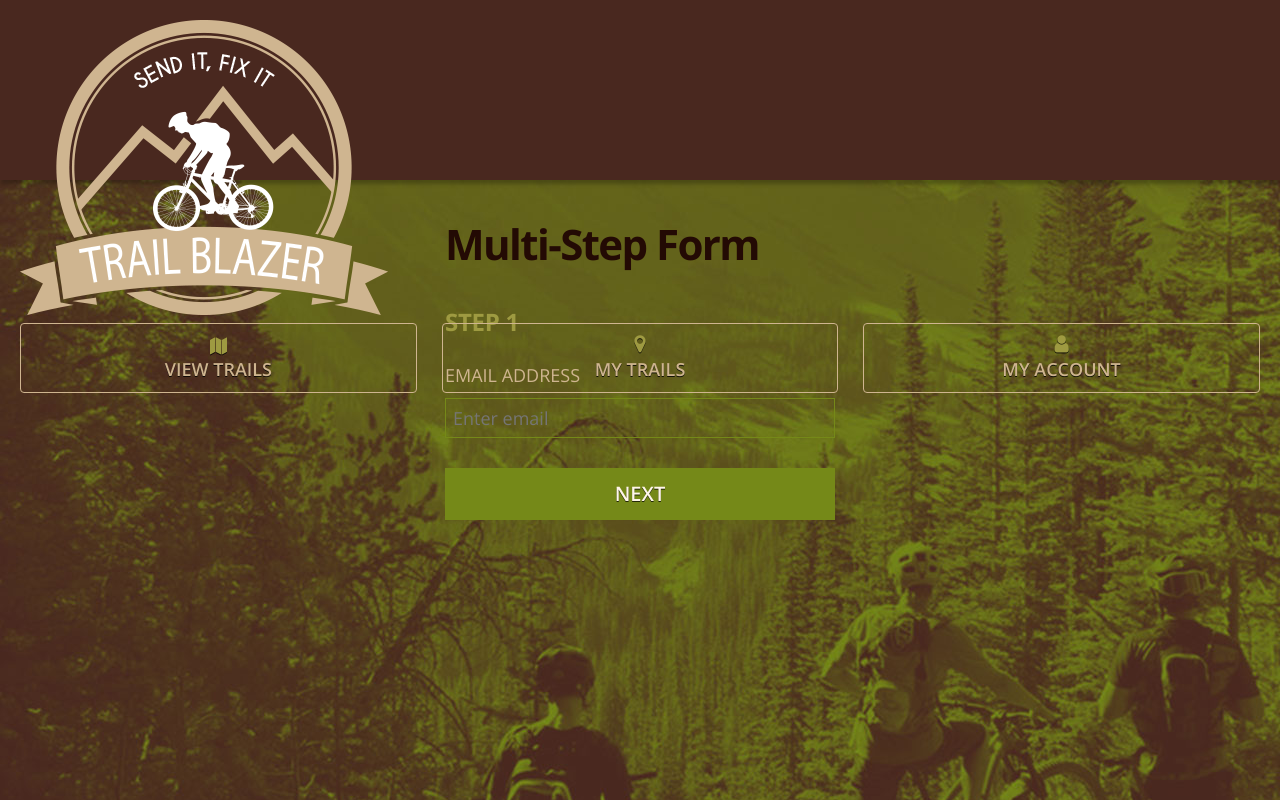
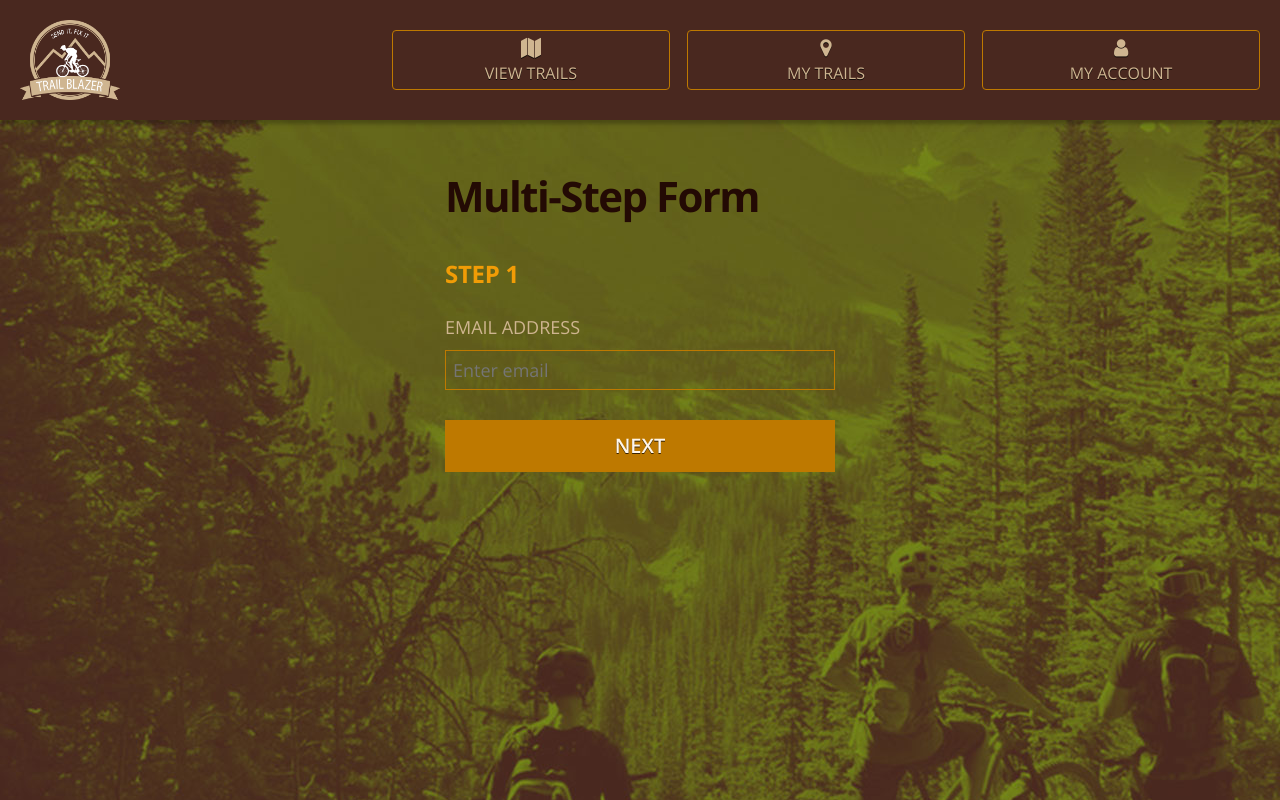
Before and after one commit to verrixkio/trail-blazer, a React (Create React App) app in the folder trail-blazer-frontend/: page /form-example in a window 1280 px wide. Built offline with nearby package versions, Linux system fonts and the light colour scheme; what google-maps-react would draw is missing.

Commit message:
Update and render application.css file

```diff
--- a/trail-blazer-frontend/src/css/application.css
+++ b/trail-blazer-frontend/src/css/application.css
@@ -2,7 +2,7 @@
 
 * Description:    CSS Layout for Trail Blazers Application V1B
 * Date Created:   19/03/29
-* Date Updated:   19/04/08
+* Date Updated:   19/04/09
 
 * 01. Variables
 * 02. Layout
@@ -89,6 +89,46 @@ textarea {
 /* =============================================================================
 02. Layout
 ================================================================================ */
+.primary__header {
+  grid-area: header; }
+
+.primary__footer {
+  grid-area: footer; }
+
+.primary__main {
+  grid-area: main; }
+
+.primary {
+  display: grid;
+  grid-template-areas: "header" "main" "footer";
+  grid-template-columns: 100%;
+  grid-template-rows: 132px  1fr 120px;
+  min-height: 100vh;
+  margin: 0;
+  padding: 0;
+  z-index: 0; }
+
+.primary__main {
+  margin: 40px 10px; }
+
+.primary__main.reset {
+  position: absolute;
+  margin: 0;
+  width: 100%;
+  height: 100%; }
+
+hr.seperator {
+  display: block;
+  height: 1px;
+  border: 0;
+  border-top: 1px solid #BE7900;
+  margin: 40px 0;
+  padding: 0; }
+
+@media only screen and (max-width: 799px) {
+  .primary {
+    grid-template-rows: 132px  1fr 120px; } }
+
 /* Container holding the image and the text */
 .container {
   width: 100%;
@@ -137,45 +177,6 @@ textarea {
   top: 50%;
   left: 50%;
   transform: translate(-50%, -50%); }
-
-.primary__header {
-  grid-area: header; }
-
-.primary__footer {
-  grid-area: footer; }
-
-.primary__main {
-  grid-area: main; }
-
-.primary {
-  display: grid;
-  grid-template-areas: "header" "main" "footer";
-  grid-template-columns: 100%;
-  grid-template-rows: 180px  1fr 120px;
-  min-height: 100vh;
-  margin: 0;
-  padding: 0;
-  z-index: 0; }
-
-.primary__main {
-  margin: 40px 10px; }
-
-.primary__main.reset {
-  margin: 0;
-  width: 100%;
-  height: 100%; }
-
-hr.seperator {
-  display: block;
-  height: 1px;
-  border: 0;
-  border-top: 1px solid #758918;
-  margin: 40px 0;
-  padding: 0; }
-
-@media only screen and (max-width: 799px) {
-  .primary {
-    grid-template-rows: 240px  1fr 120px; } }
 
 /* =============================================================================
 03. Typography
@@ -286,27 +287,20 @@ h3.logo-sml {
   -webkit-box-shadow: 1px 4px 4px 0 rgba(0, 0, 0, 0.25);
   box-shadow: 1px 4px 4px 0 rgba(0, 0, 0, 0.25);
   z-index: 2;
-  height: 180px; }
-  .primary__top-bar .logo {
+  height: 120px; }
+  .primary__top-bar .image {
+    float: left;
     display: block;
-    padding: 20px 0 10px;
+    margin: 0;
     padding: 0;
-    margin: 10px 0;
+    height: 80px;
     border-bottom: none;
-    font: 600 22px/1.5em "Open Sans", Arial, sans-serif;
-    text-decoration: none;
-    text-transform: uppercase;
-    text-shadow: 0 1px rgba(0, 0, 0, 0.8);
+    cursor: pointer;
     -webkit-transition: all 0.3s ease-out;
     -moz-transition: all 0.3s ease-out;
     -ms-transition: all 0.3s ease-out;
     -o-transition: all 0.3s ease-out;
     transition: all 0.3s ease-out; }
-    .primary__top-bar .logo:link, .primary__top-bar .logo:visited {
-      color: #CFB590;
-      text-decoration: none; }
-    .primary__top-bar .logo:hover, .primary__top-bar .logo:focus {
-      color: #FFF6E9; }
   .primary__top-bar p {
     display: block;
     margin: 0 0 20px;
@@ -322,8 +316,6 @@ h3.logo-sml {
   max-width: 800px; }
 
 @media only screen and (max-width: 799px) {
-  .primary__top-bar {
-    height: 240px; }
   .primary__top-bar .logo {
     float: none;
     font: 600 18px/1.5em "Open Sans", Arial, sans-serif;
@@ -353,7 +345,7 @@ h3.logo-sml {
   bottom: 0;
   left: 0;
   width: 100%;
-  height: 120px;
+  height: 70px;
   padding: 20px;
   background-color: #49281F;
   -webkit-box-shadow: 1px -4px 4px 0 rgba(0, 0, 0, 0.25);
@@ -368,22 +360,19 @@ h3.logo-sml {
 .fa {
   display: block;
   text-align: center;
-  margin: 0 0 5px;
-  font: normal normal normal 20px/1 FontAwesome; }
-
-.fa.fa-map {
-  margin: 3px 0 5px;
-  font: normal normal normal 17px/1 FontAwesome; }
+  margin: 8px 0 5px;
+  font: normal normal normal 30px/1 FontAwesome; }
 
 .navbar-nav {
-  width: 100%;
-  margin: 7.5px 0px; }
+  float: right;
+  width: 70%;
+  margin: 10px 0 0; }
 
 .nav > li {
   display: inline-block;
   width: 32%;
   margin: 0 1% 0 1%;
-  font: 400 16px/20px "Open Sans", Arial, sans-serif;
+  font: 400 14px/20px "Open Sans", Arial, sans-serif;
   text-transform: uppercase;
   text-shadow: 0 1px rgba(0, 0, 0, 0.8); }
   .nav > li:first-child {
@@ -393,7 +382,7 @@ h3.logo-sml {
   .nav > li a {
     color: #CFB590;
     text-align: center;
-    border: 1px solid #CFB590;
+    border: 1px solid #BE7900;
     border-radius: 4px;
     -webkit-transition: all 0.3s ease-out;
     -moz-transition: all 0.3s ease-out;
@@ -401,21 +390,33 @@ h3.logo-sml {
     -o-transition: all 0.3s ease-out;
     transition: all 0.3s ease-out; }
     .nav > li a i {
-      color: #9E9A41; }
+      color: #CFB590;
+      -webkit-transition: all 0.3s ease-out;
+      -moz-transition: all 0.3s ease-out;
+      -ms-transition: all 0.3s ease-out;
+      -o-transition: all 0.3s ease-out;
+      transition: all 0.3s ease-out; }
+    .nav > li a span {
+      display: none; }
 
 .navbar-nav > li > a {
-  padding: 10px 15px;
-  height: 70px; }
+  padding: 5px 15px;
+  height: 60px; }
 
 .nav > li > a:hover,
 .nav > li > a:focus {
   color: #FFF6E9;
   text-decoration: none;
   background-color: transparent;
-  border: 1px solid #FFF6E9; }
+  border: 1px solid #FFF6E9;
+  -webkit-transition: all 0.3s ease-out;
+  -moz-transition: all 0.3s ease-out;
+  -ms-transition: all 0.3s ease-out;
+  -o-transition: all 0.3s ease-out;
+  transition: all 0.3s ease-out; }
   .nav > li > a:hover i,
   .nav > li > a:focus i {
-    color: #FFF6E9; }
+    color: #F19C06; }
 
 .navbar-icon-top .navbar-nav > li > a > .fa {
   position: relative;
@@ -432,11 +433,9 @@ h3.logo-sml {
 @media (min-width: 768px) {
   .navbar-icon-top .navbar-brand {
     padding: 25px 15px; }
-  .nav > li {
-    font: 600 18px/20px "Open Sans", Arial, sans-serif; }
   .navbar-nav > li > a {
-    padding-top: 10px;
-    padding-bottom: 10px; }
+    padding-top: 8px;
+    padding-bottom: 8px; }
   .navbar-icon-top .navbar-text {
     margin-top: 25px;
     margin-bottom: 25px; }
@@ -456,6 +455,15 @@ h3.logo-sml {
     margin: 2px auto 4px auto;
     top: 0;
     line-height: 24px; } }
+
+@media (min-width: 768px) {
+  .fa {
+    margin: -1px 0 5px;
+    font: normal normal normal 20px/1 FontAwesome; }
+  .nav > li {
+    font: 400 16px/20px "Open Sans", Arial, sans-serif; }
+    .nav > li a span {
+      display: block; } }
 
 /* =============================================================================
 06. Form
@@ -477,7 +485,7 @@ form textarea {
   margin: 0 0 10px 0;
   padding: 0 7px;
   background-color: transparent;
-  border: 1px solid #758918;
+  border: 1px solid #BE7900;
   border-radius: 0px;
   color: white;
   font: normal 400 18px/40px "Open Sans", Arial, sans-serif;
@@ -524,7 +532,7 @@ form textarea:focus {
   text-transform: uppercase; }
 
 .web-form h2 {
-  color: #9E9A41; }
+  color: #F19C06; }
 
 /* =============================================================================
 06. Form \ Login & Register Forms
@@ -547,7 +555,7 @@ form textarea:focus {
     color: white !important; }
   .login-msg a:hover,
   .login-msg a:focus {
-    color: #9E9A41 !important; }
+    color: #F19C06 !important; }
 
 .lists-container form {
   margin: 0 0 40px; }
@@ -581,7 +589,7 @@ form textarea:focus {
 
 .lists-container form input:focus,
 .lists-container form textarea:focus {
-  background: #758918;
+  background: #BE7900;
   color: #FFF6E9;
   outline: 0; }
 
@@ -734,7 +742,7 @@ form textarea:focus {
   width: 100%;
   height: 100%;
   top: 0;
-  background: #758918;
+  background: #BE7900;
   background: #49281F;
   z-index: 10;
   color: white;
@@ -792,8 +800,8 @@ a.btn {
   margin: 20px 0 0;
   padding: 10px;
   width: 100%;
-  background: #758918;
-  border-color: #758918;
+  background: #BE7900;
+  border-color: #BE7900;
   border-radius: 0px;
   color: #FFF6E9;
   font: 600 20px/1.5em "Open Sans", Arial, sans-serif;
@@ -808,8 +816,8 @@ a.btn {
   .btn:hover, .btn:focus,
   a.btn:hover,
   a.btn:focus {
-    background: #9E9A41;
-    border-color: #9E9A41;
+    background: #F19C06;
+    border-color: #F19C06;
     color: #FFF6E9; }
 
 .btn-primary {
@@ -821,7 +829,7 @@ a.btn.secondary {
   padding: 10px;
   width: 100%;
   background: transparent;
-  border: 1px solid #758918;
+  border: 1px solid #BE7900;
   border-radius: 0px;
   color: #CFB590;
   font: 400 20px/1.5em "Open Sans", Arial, sans-serif;
@@ -836,7 +844,7 @@ a.btn.secondary {
   .btn.secondary:hover, .btn.secondary:focus,
   a.btn.secondary:hover,
   a.btn.secondary:focus {
-    border-color: #9E9A41;
+    border-color: #F19C06;
     color: #FFF6E9; }
 
 /* ==========================================================================
@@ -899,7 +907,7 @@ a.btn.secondary {
     margin: 0 0 20px; }
   .lists-container h2 {
     margin: 0 0 20px;
-    color: #758918; }
+    color: #BE7900; }
   .lists-container h3 {
     margin: 10px 0; }
   .lists-container p {
@@ -916,7 +924,7 @@ a.btn.secondary {
   height: 34px;
   background-color: #CFB590;
   border-radius: 100%;
-  color: #758918;
+  color: #BE7900;
   text-align: center;
   font-size: 20px;
   line-height: 34px;
@@ -929,7 +937,7 @@ a.btn.secondary {
   width: 10px;
   background-color: #CFB590;
   border-radius: 100%;
-  color: #758918;
+  color: #BE7900;
   text-align: center;
   font-size: 20px;
   line-height: 34px;
@@ -970,11 +978,11 @@ a.btn.secondary {
   box-shadow: 1px 4px 4px 0 rgba(0, 0, 0, 0.25); }
   .trail-popup h2 {
     margin: 6px 0 20px 0;
-    color: #758918; }
+    color: #BE7900; }
   .trail-popup p {
     margin: 0 0 10px; }
   .trail-popup strong.green {
-    color: #758918; }
+    color: #BE7900; }
 
 .trail-popup.large {
   font-size: 2em;
@@ -990,7 +998,7 @@ a.btn.secondary {
   height: 34px;
   background: #CFB590;
   border-radius: 100%;
-  color: #758918;
+  color: #BE7900;
   text-align: center;
   font-size: 20px;
   line-height: 34px;
@@ -1019,7 +1027,7 @@ a.btn.secondary {
   left: 2px;
   height: 3px;
   width: 26px;
-  background-color: #758918;
+  background-color: #BE7900;
   -webkit-backface-visibility: hidden;
   backface-visibility: hidden; }
 
@@ -1114,7 +1122,7 @@ a.btn.secondary {
     height: 48px;
     background: transparent;
     border-radius: 0;
-    color: #9E9A41;
+    color: #F19C06;
     text-align: center;
     font-size: 48px;
     line-height: 48px;
@@ -1132,7 +1140,7 @@ a.btn.secondary {
   max-width: 600px;
   margin: 0 auto;
   padding: 40px;
-  border: 1px solid #9E9A41; }
+  border: 1px solid #F19C06; }
   .landing-page h1 {
     margin: 0 0 40px;
     color: #FFF6E9;
@@ -1162,7 +1170,7 @@ a.btn.secondary {
     display: inline-block;
     width: calc(50% - 2px);
     padding: 2px 20px;
-    border: 1px solid #758918;
+    border: 1px solid #BE7900;
     color: white;
     font: 400 12px/20px "Open Sans", Arial, sans-serif;
     text-align: center;
@@ -1176,16 +1184,16 @@ a.btn.secondary {
     .push-menu .left:hover, .push-menu .left:focus,
     .push-menu .right:hover,
     .push-menu .right:focus {
-      background: #9E9A41; }
+      background: #F19C06; }
   .push-menu .left {
-    background: #758918; }
+    background: #BE7900; }
 
 .push-menu.reverse .left {
   background: transparent; }
   .push-menu.reverse .left:hover, .push-menu.reverse .left:focus {
-    background: #9E9A41; }
+    background: #F19C06; }
 
 .push-menu.reverse .right {
-  background: #758918; }
+  background: #BE7900; }
   .push-menu.reverse .right:hover, .push-menu.reverse .right:focus {
-    background: #9E9A41; }
+    background: #F19C06; }
```
Lines whose indentation alone changed are shown as unchanged.
